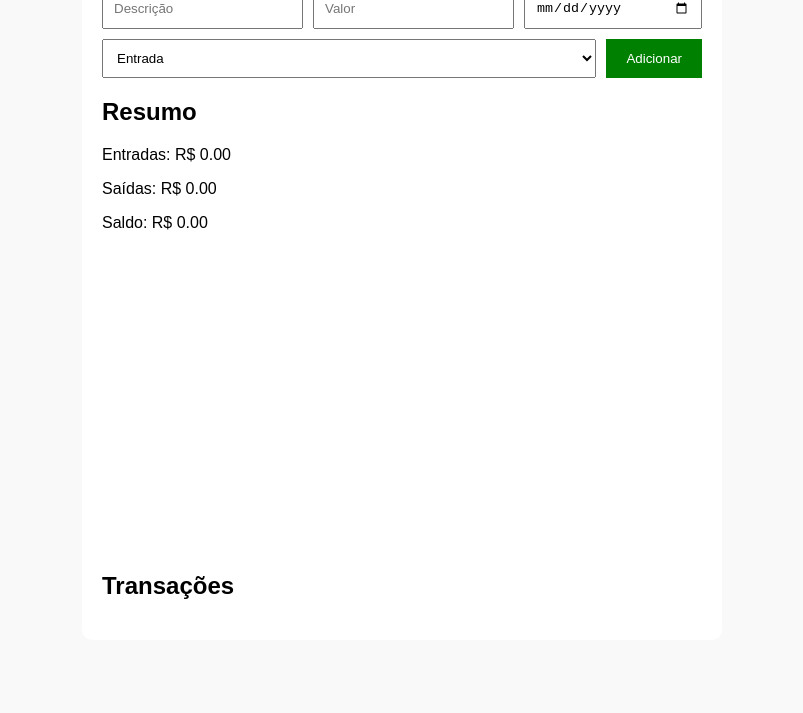
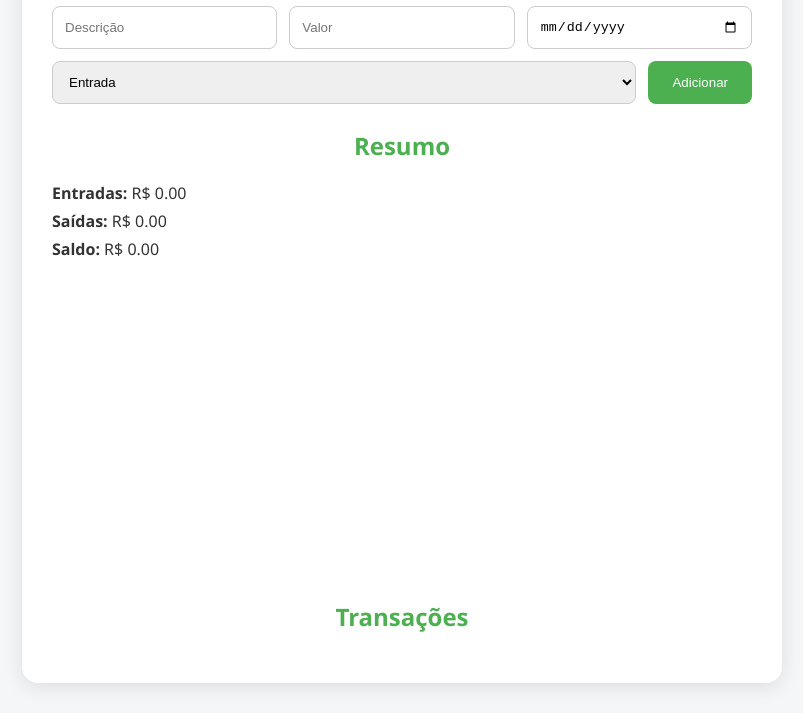
Before and after one commit to Pedrosoro40/controle_financeiro, a website: page frontend/index.html in a window 1280 px wide. Shown: the part 140-853 px from the top of the page, without its empty margins (238-1041 px from the left). Before the commit the page ends 808 px from the top, so only its background shows below. Drawn offline with nearby package versions, Linux system fonts and the light colour scheme; no server answers.

Commit message:
atualizando o codigo

```diff
--- a/frontend/index.html
+++ b/frontend/index.html
@@ -4,6 +4,7 @@
   <meta charset="UTF-8" />
   <title>Controle Financeiro</title>
   <link rel="stylesheet" href="style.css" />
+  <link rel="stylesheet" href="https://cdnjs.cloudflare.com/ajax/libs/font-awesome/6.0.0/css/all.min.css">
   <script src="https://cdn.jsdelivr.net/npm/chart.js"></script>
 </head>
 <body>
@@ -22,9 +23,12 @@
     </form>
 
     <h2>Resumo</h2>
-    <p>Entradas: R$ <span id="in">0.00</span></p>
-    <p>Saídas: R$ <span id="out">0.00</span></p>
-    <p>Saldo: R$ <span id="total">0.00</span></p>
+      <div>
+        <p><strong>Entradas:</strong> R$ <span id="in">0.00</span></p>
+        <p><strong>Saídas:</strong> R$ <span id="out">0.00</span></p>
+        <p><strong>Saldo:</strong> R$ <span id="total">0.00</span></p>
+      </div>
+
 
     <canvas id="chart" width="400" height="300"></canvas>
 
--- a/frontend/style.css
+++ b/frontend/style.css
@@ -1,42 +1,92 @@
+:root {
+  --primary: #4CAF50;
+  --secondary: #FF5252;
+  --background: #f4f6f8;
+  --white: #ffffff;
+  --text: #333;
+  --shadow: rgba(0, 0, 0, 0.1);
+}
+
 body {
-  font-family: sans-serif;
-  background: #f9f9f9;
-  padding: 20px;
+  font-family: 'Segoe UI', Tahoma, Geneva, Verdana, sans-serif;
+  background: var(--background);
+  color: var(--text);
+  margin: 0;
+  padding: 30px;
 }
 
 .container {
-  max-width: 600px;
+  max-width: 700px;
   margin: auto;
-  background: #fff;
-  padding: 20px;
-  border-radius: 10px;
+  background: var(--white);
+  padding: 30px;
+  border-radius: 16px;
+  box-shadow: 0 4px 20px var(--shadow);
+}
+
+h1, h2 {
+  text-align: center;
+  color: var(--primary);
 }
 
 form {
   display: flex;
-  gap: 10px;
   flex-wrap: wrap;
-  margin-bottom: 20px;
+  gap: 12px;
+  margin-bottom: 25px;
 }
 
-form input, form select {
-  padding: 10px;
+form input,
+form select {
   flex: 1 1 150px;
+  padding: 12px;
+  border: 1px solid #ccc;
+  border-radius: 8px;
+  outline: none;
+  transition: border-color 0.3s;
+}
+
+form input:focus,
+form select:focus {
+  border-color: var(--primary);
 }
 
 form button {
-  padding: 10px 20px;
-  background: green;
-  color: white;
+  padding: 12px 24px;
+  background: var(--primary);
+  color: var(--white);
   border: none;
+  border-radius: 8px;
+  cursor: pointer;
+  transition: background 0.3s;
 }
 
-ul {
+form button:hover {
+  background: #43a047;
+}
+
+p {
+  margin: 6px 0;
+  font-size: 16px;
+}
+
+#transactions {
   list-style: none;
   padding: 0;
+  margin-top: 15px;
 }
 
-ul li {
-  border-bottom: 1px solid #ccc;
-  padding: 5px;
+#transactions li {
+  background: #f1f1f1;
+  padding: 10px 16px;
+  margin-bottom: 10px;
+  border-left: 5px solid var(--primary);
+  border-radius: 8px;
+  box-shadow: 0 2px 6px var(--shadow);
 }
+
+canvas {
+  display: block;
+  margin: 20px auto;
+  max-width: 100%;
+}
```
